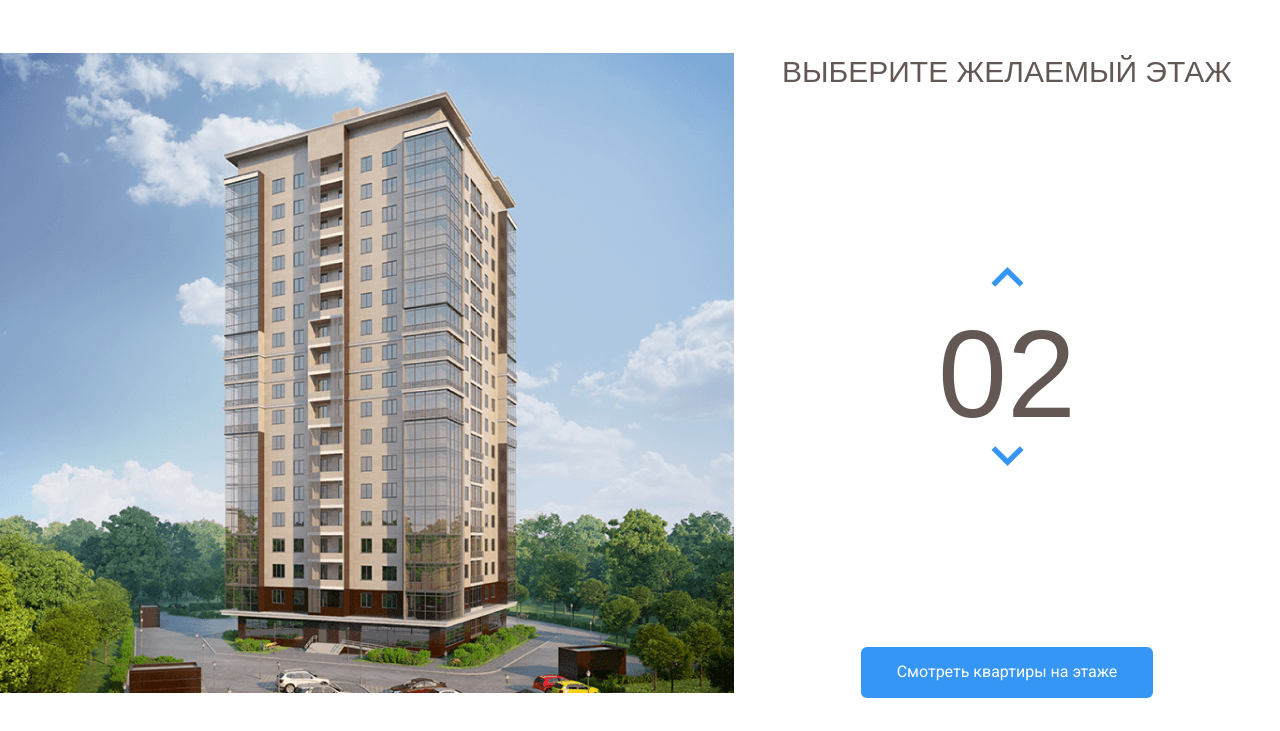
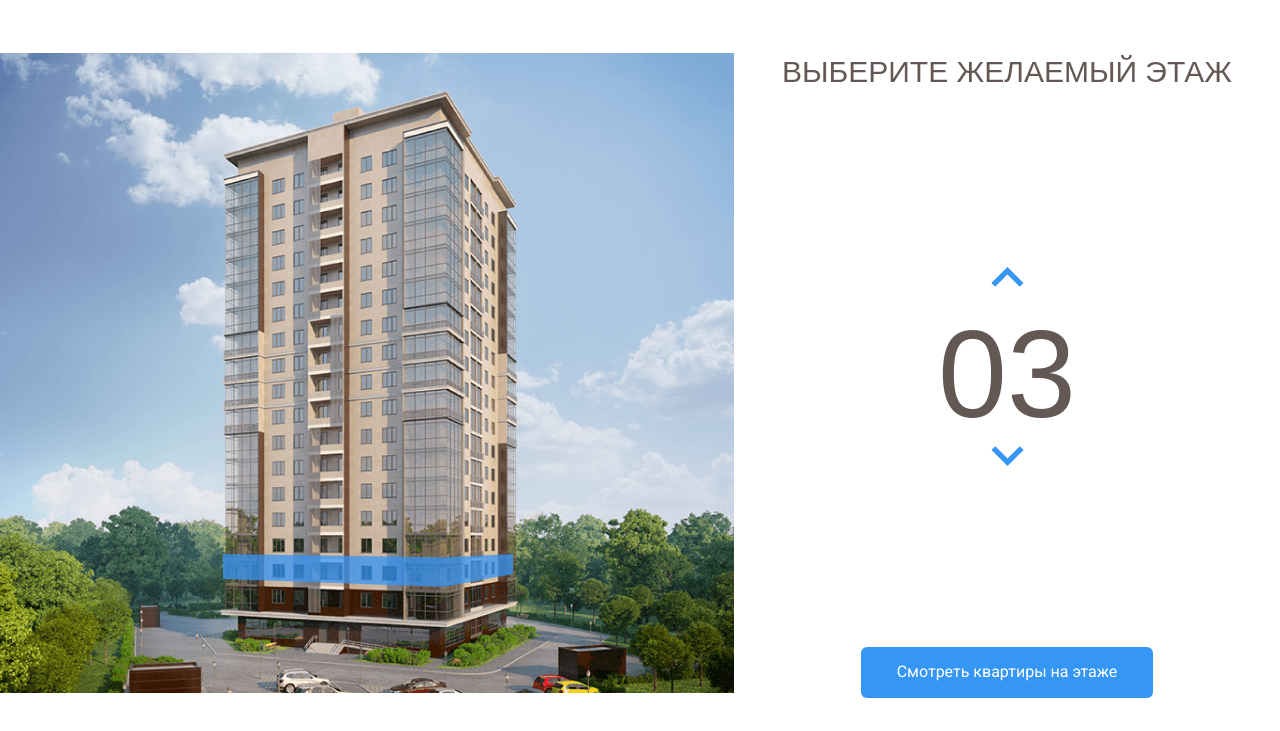
Before and after one commit to bigrichman7/melody, a plain HTML site: page index.html in a window 1280 px wide. Both pictures are taken after a click on the button 1007 px from the left and 348 px from the top of the page. Shown: the part 69-800 px from the top of the page. Drawn offline with nearby package versions, Linux system fonts and the light colour scheme.

Commit message:
Урок 3

```diff
--- a/css/style.css
+++ b/css/style.css
@@ -91,6 +91,10 @@ body {
 	opacity: 1;
 }
 
+path.current-floor {
+	opacity: 1;
+}
+
 .counter-group {
 	display: flex;
 	flex-direction: column;
--- a/index.html
+++ b/index.html
@@ -1,5 +1,6 @@
 <!DOCTYPE html>
 <html lang="en">
+
 <head>
 	<meta charset="utf-8" />
 	<meta http-equiv="X-UA-Compatible" content="IE=edge" />
@@ -11,6 +12,7 @@
 	<link rel="preconnect" href="https://fonts.gstatic.com" crossorigin>
 	<link href="https://fonts.googleapis.com/css2?family=Roboto:wght@400;700&display=swap" rel="stylesheet">
 </head>
+
 <body>
 	<header class="header">
 		<div class="navbar">
@@ -42,36 +44,48 @@
 
 	<main class="main">
 		<div class="main-image">
-			<svg class="home-img" width="734"
-			height="640"
-			viewBox="0 0 734 640"
-			fill="none"
-			xmlns="http://www.w3.org/2000/svg"
-			xmlns:xlink="http://www.w3.org/1999/xlink">
-			<rect width="734" height="640" fill="url(#pattern0)"/>
+			<svg class="home-img" width="734" height="640" viewBox="0 0 734 640" fill="none"
+				xmlns="http://www.w3.org/2000/svg" xmlns:xlink="http://www.w3.org/1999/xlink">
+				<rect width="734" height="640" fill="url(#pattern0)" />
 				<defs>
 					<pattern id="pattern0" patternContentUnits="objectBoundingBox" width="1" height="1">
-					<use xlink:href="#image0" transform="translate(-0.00408719) scale(0.0013624 0.0015625)"/>
+						<use xlink:href="#image0" transform="translate(-0.00408719) scale(0.0013624 0.0015625)" />
 					</pattern>
-				<image id="image0" width="740" height="640" xlink:href="img/home.png"/>
+					<image id="image0" width="740" height="640" xlink:href="img/home.png" />
 				</defs>
-			<path d="M222 527L442.8 535L512 521.3V543L443.5 562.7L222 551.7V527Z" fill="#3595F6" fill-opacity="0.75"/>
-			<path d="M223 526V501L443.3 504.3L513 501V521L443.7 534L223 526Z" fill="#3595F6" fill-opacity="0.75"/>
-			<path d="M223 500V475H444H513V498L445 505L223 500Z" fill="#3595F6" fill-opacity="0.75"/>
-			<path d="M223 476V451L444.3 447.3L512 454V476H444" fill="#3595F6" fill-opacity="0.75"/>
-			<path d="M223 450V424L444.5 420.7L513 431.7V453L444 446.3L223 450Z" fill="#3595F6" fill-opacity="0.75"/>
-			<path d="M222 423V399.3L443 387L514 410V431.3L443 419L222 423Z" fill="#3595F6" fill-opacity="0.75"/>
-			<path d="M222 401V376L444.2 359.7L514 388.3V409L443.7 387.3L222 401Z" fill="#3595F6" fill-opacity="0.75"/>
-			<path d="M222 376V351L444.5 330.7L514 367.3V388L442 359.3L222 376Z" fill="#3595F6" fill-opacity="0.75"/>
-			<path d="M222 350V326L445 301.3L514 345.3V367L444.7 329L222 350Z" fill="#3595F6" fill-opacity="0.75"/>
-			<path d="M222 325V301L444.5 272.3L514 323.3V344L443.7 301.7L222 325Z" fill="#3595F6" fill-opacity="0.75"/>
-			<path d="M221 301V277L443.3 244L514 303.3V323L444 272.3L221 301Z" fill="#3595F6" fill-opacity="0.75"/>
-			<path d="M222 276V252L443.2 217L513 281V302L444.3 243.7L222 276Z" fill="#3595F6" fill-opacity="0.75"/>
-			<path d="M222 252V227L444.3 189L513 259.3V280L444 216L222 252Z" fill="#3595F6" fill-opacity="0.75"/>
-			<path d="M222 226V201L442.8 157.3L513 236.3V259L444 185.7L222 226Z" fill="#3595F6" fill-opacity="0.75"/>
-			<path d="M223 202V177L443 129L513 214V237L442.3 157.7L223 202Z" fill="#3595F6" fill-opacity="0.75"/>
-			<path d="M222 177V152L441.8 100L513 192.3V215L443.3 128.7L222 177Z" fill="#3595F6" fill-opacity="0.75"/>
-			<path d="M222 152V126L444 69.3L513 171V192L443.7 100.3L222 152Z" fill="#3595F6" fill-opacity="0.75"/>
+				<path data-floor="02" d="M222 527L442.8 535L512 521.3V543L443.5 562.7L222 551.7V527Z" fill="#3595F6"
+					fill-opacity="0.75" />
+				<path data-floor="03" d="M223 526V501L443.3 504.3L513 501V521L443.7 534L223 526Z" fill="#3595F6"
+					fill-opacity="0.75" />
+				<path data-floor="04" d="M223 500V475H444H513V498L445 505L223 500Z" fill="#3595F6"
+					fill-opacity="0.75" />
+				<path data-floor="05" d="M223 476V451L444.3 447.3L512 454V476H444" fill="#3595F6" fill-opacity="0.75" />
+				<path data-floor="06" d="M223 450V424L444.5 420.7L513 431.7V453L444 446.3L223 450Z" fill="#3595F6"
+					fill-opacity="0.75" />
+				<path data-floor="07" d="M222 423V399.3L443 387L514 410V431.3L443 419L222 423Z" fill="#3595F6"
+					fill-opacity="0.75" />
+				<path data-floor="08" d="M222 401V376L444.2 359.7L514 388.3V409L443.7 387.3L222 401Z" fill="#3595F6"
+					fill-opacity="0.75" />
+				<path data-floor="09" d="M222 376V351L444.5 330.7L514 367.3V388L442 359.3L222 376Z" fill="#3595F6"
+					fill-opacity="0.75" />
+				<path data-floor="10" d="M222 350V326L445 301.3L514 345.3V367L444.7 329L222 350Z" fill="#3595F6"
+					fill-opacity="0.75" />
+				<path data-floor="11" d="M222 325V301L444.5 272.3L514 323.3V344L443.7 301.7L222 325Z" fill="#3595F6"
+					fill-opacity="0.75" />
+				<path data-floor="12" d="M221 301V277L443.3 244L514 303.3V323L444 272.3L221 301Z" fill="#3595F6"
+					fill-opacity="0.75" />
+				<path data-floor="13" d="M222 276V252L443.2 217L513 281V302L444.3 243.7L222 276Z" fill="#3595F6"
+					fill-opacity="0.75" />
+				<path data-floor="14" d="M222 252V227L444.3 189L513 259.3V280L444 216L222 252Z" fill="#3595F6"
+					fill-opacity="0.75" />
+				<path data-floor="15" d="M222 226V201L442.8 157.3L513 236.3V259L444 185.7L222 226Z" fill="#3595F6"
+					fill-opacity="0.75" />
+				<path data-floor="16" d="M223 202V177L443 129L513 214V237L442.3 157.7L223 202Z" fill="#3595F6"
+					fill-opacity="0.75" />
+				<path data-floor="17" d="M222 177V152L441.8 100L513 192.3V215L443.3 128.7L222 177Z" fill="#3595F6"
+					fill-opacity="0.75" />
+				<path data-floor="18" d="M222 152V126L444 69.3L513 171V192L443.7 100.3L222 152Z" fill="#3595F6"
+					fill-opacity="0.75" />
 			</svg>
 		</div>
 
@@ -90,5 +104,10 @@
 		</div>
 
 	</main>
+
+	<script src="https://code.jquery.com/jquery-3.6.0.min.js"
+		integrity="sha256-/xUj+3OJU5yExlq6GSYGSHk7tPXikynS7ogEvDej/m4=" crossorigin="anonymous"></script>
+	<script src="js/main.js"></script>
 </body>
+
 </html>
--- /dev/null
+++ b/js/main.js
@@ -0,0 +1,31 @@
+$(document).ready(function () {
+    var currentFloor = 2;
+    var counterUp = $(".counter-up");
+    var counterDown = $(".counter-down");
+    var floorPath = $(".home-img path");
+    floorPath.on('mouseover', function () {
+        currentFloor = $(this).attr("data-floor");
+        $(".counter").text(currentFloor);
+        floorPath.removeClass("current-floor");
+    });
+
+    counterUp.on("click", function () {
+        if (currentFloor < 18) {
+            currentFloor++;
+            usCurrentFloor = currentFloor.toLocaleString('en-US', { minimumIntegerDigits: 2, useGrouping: false });
+            $(".counter").text(usCurrentFloor);
+            floorPath.removeClass("current-floor");
+            $(`[data-floor=${usCurrentFloor}]`).toggleClass("current-floor");
+        }
+    });
+
+    counterDown.on("click", function () {
+        if (currentFloor > 2) {
+            currentFloor--;
+            usCurrentFloor = currentFloor.toLocaleString('en-US', { minimumIntegerDigits: 2, useGrouping: false });
+            $(".counter").text(usCurrentFloor);
+            floorPath.removeClass("current-floor");
+            $(`[data-floor=${usCurrentFloor}]`).toggleClass("current-floor");
+        }
+    });
+});
```
Lines whose indentation alone changed are shown as unchanged.
